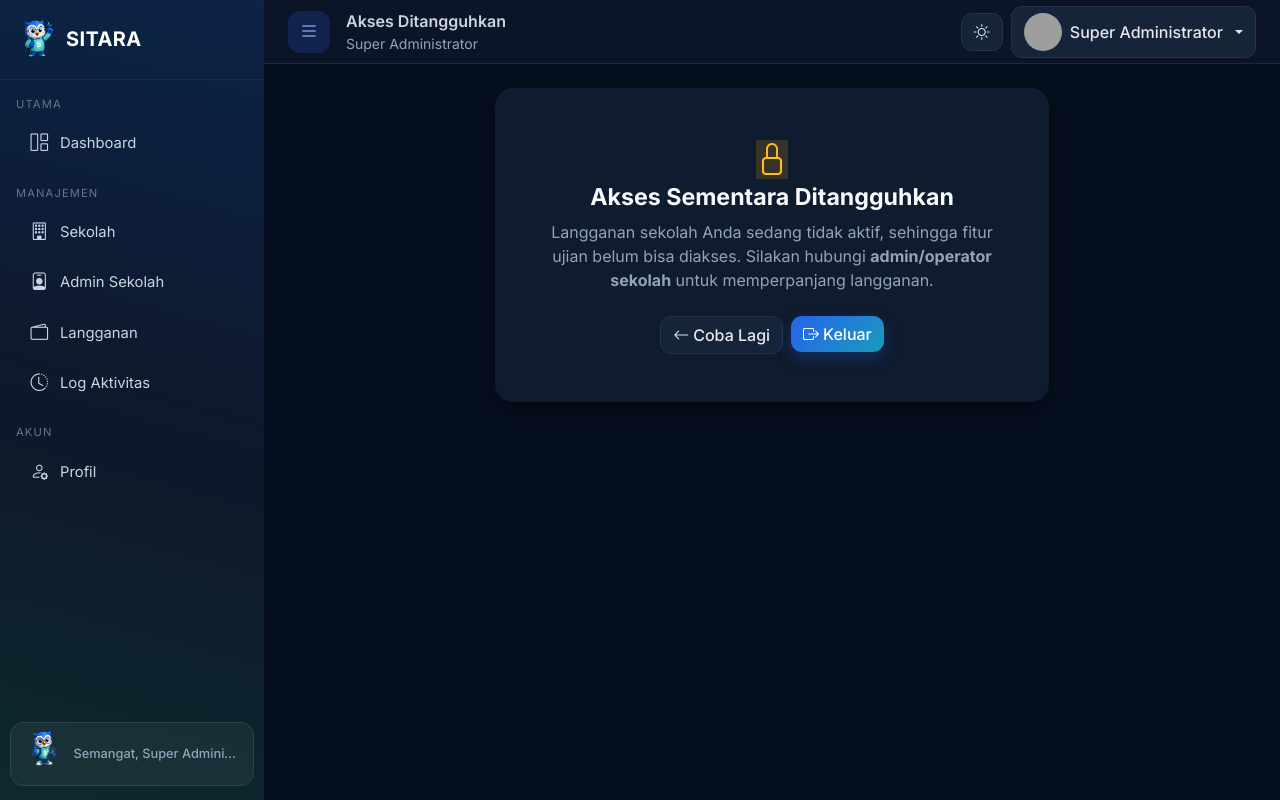
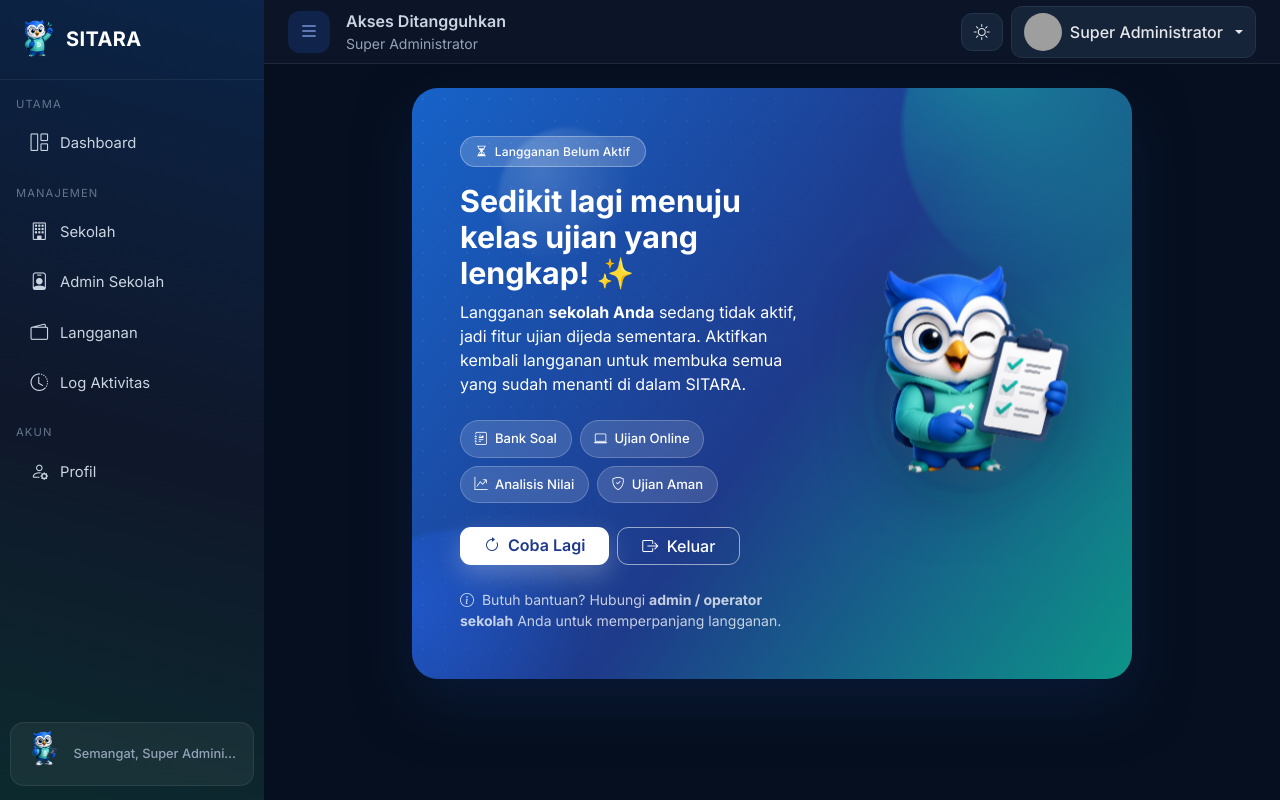
Before and after one commit to hrmnfrmnsyh1210-sys/SITARA, a Laravel app: page /langganan-ditangguhkan in a window 1280 px wide. Run offline with Laravel 12, Linux system fonts and the light colour scheme; the visitor is signed in with stand-in values (Sample User, id 1); data comes from the database, SQL or seed files in the repository; some libraries are stand-ins or nearby versions; grey boxes are pictures that could not be loaded.

Commit message:
update tampilan modal

```diff
--- a/resources/views/subscription/suspended.blade.php
+++ b/resources/views/subscription/suspended.blade.php
@@ -2,27 +2,140 @@
 @section('title', 'Akses Ditangguhkan')
 
 @section('content')
+<style>
+    .suspend-hero {
+        position: relative;
+        border-radius: 26px;
+        overflow: hidden;
+        background: linear-gradient(125deg, #1763c9 0%, #1e3a8a 52%, #0d9488 100%);
+        box-shadow: 0 24px 60px rgba(13, 42, 92, .35);
+    }
+    /* ---- Layer dekoratif berlapis ---- */
+    .suspend-hero .blob {
+        position: absolute;
+        border-radius: 50%;
+        filter: blur(2px);
+        pointer-events: none;
+    }
+    .suspend-hero .blob-1 { width: 320px; height: 320px; top: -120px; right: -90px;  background: radial-gradient(circle at 30% 30%, rgba(20,184,166,.55), transparent 70%); }
+    .suspend-hero .blob-2 { width: 260px; height: 260px; bottom: -110px; left: -80px; background: radial-gradient(circle at 30% 30%, rgba(37,99,235,.5),  transparent 70%); }
+    .suspend-hero .blob-3 { width: 140px; height: 140px; top: 40px; left: 12%;       background: radial-gradient(circle at 30% 30%, rgba(255,255,255,.18), transparent 70%); }
+    .suspend-hero .grid-dots {
+        position: absolute; inset: 0;
+        background-image: radial-gradient(rgba(255,255,255,.14) 1.4px, transparent 1.4px);
+        background-size: 22px 22px;
+        opacity: .5;
+        mask-image: linear-gradient(120deg, #000 0%, transparent 60%);
+    }
+    .suspend-body { position: relative; z-index: 2; }
+
+    /* ---- Maskot dengan pulse ring ---- */
+    .suspend-mascot-wrap { position: relative; display: inline-flex; }
+    .suspend-mascot-wrap::before {
+        content: ""; position: absolute; inset: auto; left: 50%; top: 58%;
+        width: 190px; height: 190px; transform: translate(-50%, -50%);
+        border-radius: 50%;
+        background: radial-gradient(circle, rgba(255,255,255,.28), transparent 68%);
+        animation: sitara-pulse-ring 2.6s ease-out infinite;
+    }
+    .suspend-mascot { height: 230px; width: auto; position: relative; z-index: 1;
+        filter: drop-shadow(0 22px 34px rgba(6, 24, 58, .45)); }
+
+    /* ---- Chip fitur yang "menanti" ---- */
+    .feature-chip {
+        display: inline-flex; align-items: center; gap: .45rem;
+        background: rgba(255,255,255,.14);
+        border: 1px solid rgba(255,255,255,.22);
+        color: #fff; font-size: .82rem; font-weight: 500;
+        padding: .5rem .85rem; border-radius: 999px;
+        backdrop-filter: blur(6px);
+    }
+    .btn-glow {
+        background: #fff; color: #1e3a8a; font-weight: 600; border: none;
+        box-shadow: 0 10px 26px rgba(255,255,255,.25);
+        transition: transform .18s ease, box-shadow .18s ease;
+    }
+    .btn-glow:hover { transform: translateY(-2px); box-shadow: 0 14px 32px rgba(255,255,255,.4); color: #1d4ed8; }
+    .btn-ghost-light {
+        border: 1.5px solid rgba(255,255,255,.55); color: #fff; font-weight: 500;
+        background: transparent; transition: background .18s ease;
+    }
+    .btn-ghost-light:hover { background: rgba(255,255,255,.14); color: #fff; }
+
+    @media (max-width: 767px) {
+        .suspend-mascot { height: 170px; }
+        .suspend-mascot-wrap::before { width: 150px; height: 150px; }
+    }
+</style>
+
 <div class="row justify-content-center">
-    <div class="col-lg-7">
-        <div class="card text-center" data-aos="fade-up">
-            <div class="card-body p-5">
-                <span class="stat-icon bg-soft-warning mx-auto mb-3" style="width:72px;height:72px;font-size:2rem">
-                    <i class="bi bi-lock"></i>
+    <div class="col-lg-10 col-xl-9">
+        <div class="suspend-hero" data-aos="zoom-in">
+            <span class="blob blob-1"></span>
+            <span class="blob blob-2"></span>
+            <span class="blob blob-3"></span>
+            <span class="grid-dots"></span>
+
+            <div class="suspend-body p-4 p-lg-5">
+                <div class="row align-items-center g-4">
+                    {{-- Maskot --}}
+                    <div class="col-md-5 text-center order-md-2">
+                        <div class="suspend-mascot-wrap">
+                            <img src="{{ asset('assets/maskot4.png') }}" alt="Maskot SITARA"
+                                 class="suspend-mascot animate-float">
+                        </div>
+                    </div>
+
+                    {{-- Pesan --}}
+                    <div class="col-md-7 text-white text-center text-md-start order-md-1">
+                        <span class="badge rounded-pill mb-3"
+                              style="background:rgba(255,255,255,.18);border:1px solid rgba(255,255,255,.3);padding:.5rem .9rem;font-weight:500">
+                            <i class="bi bi-hourglass-split me-1"></i> Langganan Belum Aktif
                         </span>
-                <h1 class="page-title mb-2">Akses Sementara Ditangguhkan</h1>
-                <p class="text-muted mb-4">
-                    Langganan {{ auth()->user()->school->name ?? 'sekolah Anda' }} sedang tidak aktif,
-                    sehingga fitur ujian belum bisa diakses. Silakan hubungi
-                    <strong>admin/operator sekolah</strong> untuk memperpanjang langganan.
+
+                        <h1 class="fw-bold mb-2" style="font-size:1.9rem;line-height:1.2">
+                            Sedikit lagi menuju kelas ujian&nbsp;yang lengkap! ✨
+                        </h1>
+
+                        <p class="opacity-90 mb-4" style="max-width:36rem">
+                            Langganan <strong>{{ auth()->user()->school->name ?? 'sekolah Anda' }}</strong>
+                            sedang tidak aktif, jadi fitur ujian dijeda sementara. Aktifkan kembali
+                            langganan untuk membuka semua yang sudah menanti di dalam SITARA.
                         </p>
-                <div class="d-flex gap-2 justify-content-center">
-                    <a href="{{ route(auth()->user()->dashboardRoute()) }}" class="btn btn-light">
-                        <i class="bi bi-arrow-left me-1"></i>Coba Lagi
+
+                        {{-- Fitur yang menanti --}}
+                        <div class="d-flex flex-wrap gap-2 justify-content-center justify-content-md-start mb-4">
+                            <span class="feature-chip"><i class="bi bi-journal-richtext"></i> Bank Soal</span>
+                            <span class="feature-chip"><i class="bi bi-laptop"></i> Ujian Online</span>
+                            <span class="feature-chip"><i class="bi bi-graph-up-arrow"></i> Analisis Nilai</span>
+                            <span class="feature-chip"><i class="bi bi-shield-check"></i> Ujian Aman</span>
+                        </div>
+
+                        {{-- CTA --}}
+                        <div class="d-flex flex-wrap gap-2 justify-content-center justify-content-md-start">
+                            @if (auth()->user()->hasRole('admin'))
+                                <a href="{{ route('admin.subscription.index') }}" class="btn btn-glow px-4">
+                                    <i class="bi bi-rocket-takeoff me-1"></i> Perpanjang Sekarang
                                 </a>
+                            @else
+                                <a href="{{ route(auth()->user()->dashboardRoute()) }}" class="btn btn-glow px-4">
+                                    <i class="bi bi-arrow-clockwise me-1"></i> Coba Lagi
+                                </a>
+                            @endif
+
                             <form method="POST" action="{{ route('logout') }}">
                                 @csrf
-                        <button class="btn btn-primary"><i class="bi bi-box-arrow-right me-1"></i>Keluar</button>
+                                <button class="btn btn-ghost-light px-4">
+                                    <i class="bi bi-box-arrow-right me-1"></i> Keluar
+                                </button>
                             </form>
+                        </div>
+
+                        <p class="small opacity-75 mt-4 mb-0">
+                            <i class="bi bi-info-circle me-1"></i>
+                            Butuh bantuan? Hubungi <strong>admin / operator sekolah</strong> Anda untuk memperpanjang langganan.
+                        </p>
+                    </div>
                 </div>
             </div>
         </div>
```
Lines whose indentation alone changed are shown as unchanged.
